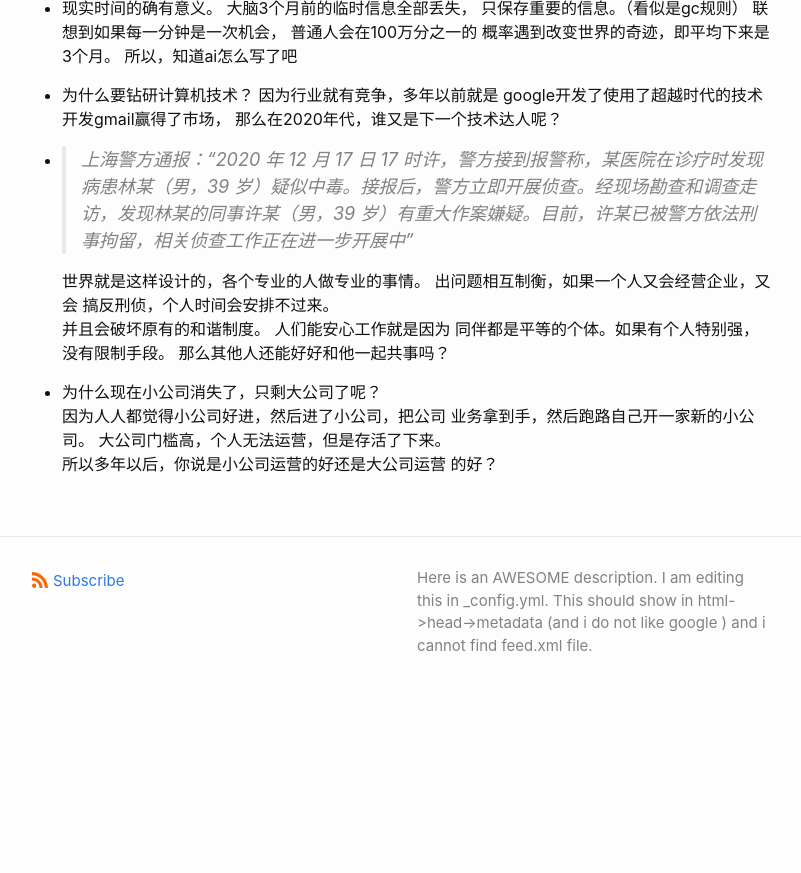
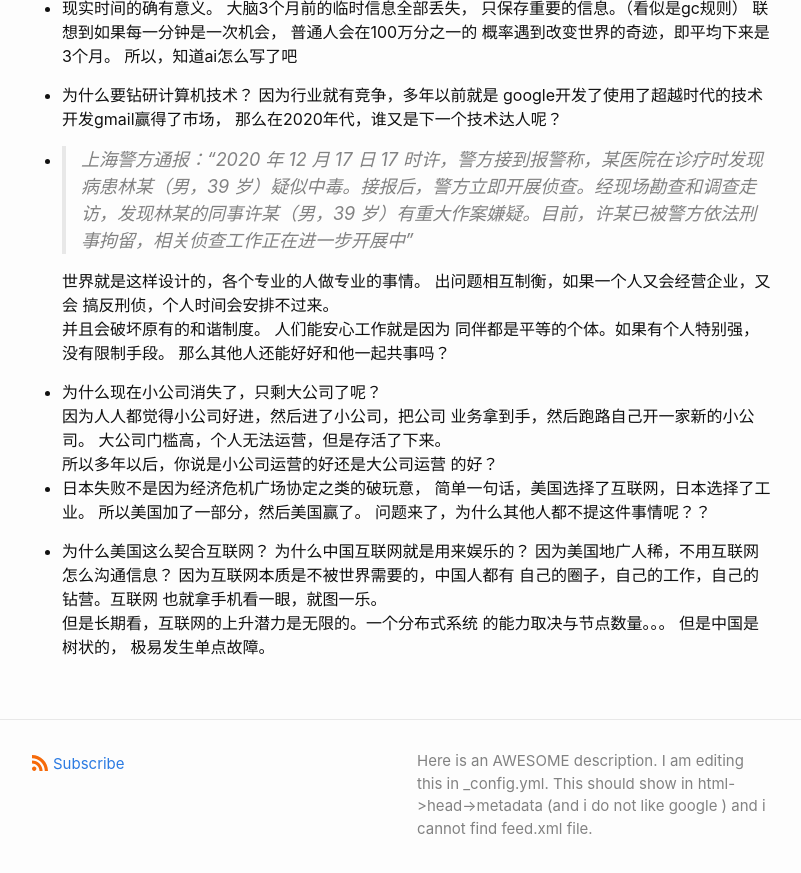
Before and after one commit to hcen1997/hcen1997.github.io, a Jekyll site: the page built from _posts/2070-01-01-一句话post.md, in a window 1280 px wide and 900 px high, scrolled down 1290 px. Shown: the top 873 px of the window, without its empty margins (238-1039 px from the left). Built offline with Jekyll 4.4.1, drawn with Linux system fonts in a browser that asks for light colours; comment, search, counter and statistics services are not loaded; before the commit the page ends 2007 px from its top, so only the background shows below that.

Commit message:
开始写内容

```diff
--- a/_posts/2070-01-01-一句话post.md
+++ b/_posts/2070-01-01-一句话post.md
@@ -81,3 +81,17 @@ google开发了使用了超越时代的技术开发gmail赢得了市场，
 大公司门槛高，个人无法运营，但是存活了下来。
 所以多年以后，你说是小公司运营的好还是大公司运营
 的好？
+* 日本失败不是因为经济危机广场协定之类的破玩意，
+简单一句话，美国选择了互联网，日本选择了工业。
+所以美国加了一部分，然后美国赢了。
+问题来了，为什么其他人都不提这件事情呢？？
+
+* 为什么美国这么契合互联网？
+为什么中国互联网就是用来娱乐的？
+因为美国地广人稀，不用互联网怎么沟通信息？
+因为互联网本质是不被世界需要的，中国人都有
+自己的圈子，自己的工作，自己的钻营。互联网
+也就拿手机看一眼，就图一乐。
+但是长期看，互联网的上升潜力是无限的。一个分布式系统
+的能力取决与节点数量。。。
+但是中国是树状的， 极易发生单点故障。
```
Also changed, not shown: _posts/econ/财富500强：大势所趋.md (added, +11 -0 lines), _posts/life/射箭：真正的业余运动.md (added, +11 -0 lines).
